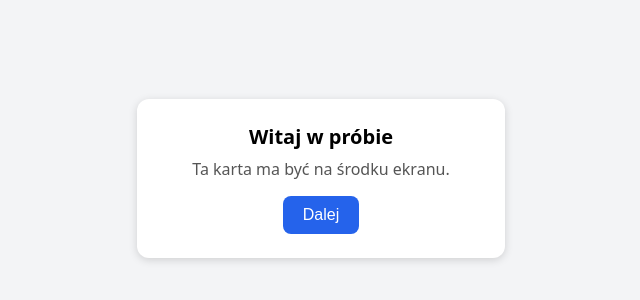
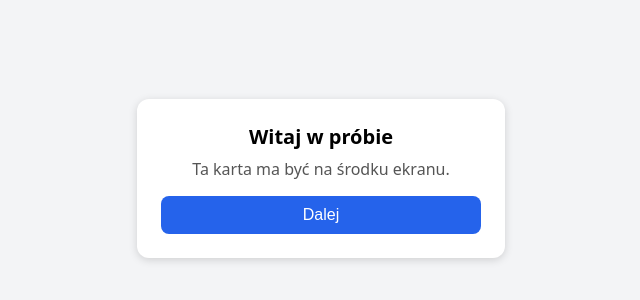
Before and after one commit to lukaszkurczab/brokk-sandbox, a plain HTML site: page index.html in a window 1280 px wide. Shown: the part 222-522 px from the top of the page, without its empty margins (319-959 px from the left). Drawn offline with Linux system fonts and the light colour scheme.

Commit message:
Szeroki przycisk Dalej (#12)
* Dalej: przycisk na całą szerokość karty

Co-Authored-By: Claude Opus 5.5 <noreply@anthropic.com>

* Dalej: box-sizing border-box, żeby przycisk nie wystawał z karty

Co-Authored-By: Claude Opus 5.5 <noreply@anthropic.com>

---------

Co-authored-by: Claude Opus 5.5 <noreply@anthropic.com>

```diff
--- a/index.html
+++ b/index.html
@@ -10,7 +10,7 @@
   .card { margin: 0; width: 320px; padding: 24px; background: #fff; border-radius: 12px; box-shadow: 0 2px 8px rgba(0,0,0,.15); text-align: center; }
   h1 { font-size: 20px; margin: 0 0 8px; }
   p { margin: 0 0 16px; color: #555; }
-  button { background: #2563eb; color: #fff; border: 0; border-radius: 8px; padding: 10px 20px; font-size: 16px; }
+  button { background: #2563eb; color: #fff; border: 0; border-radius: 8px; padding: 10px 20px; font-size: 16px; display: block; width: 100%; box-sizing: border-box; }
 </style>
 </head>
 <body>
```
